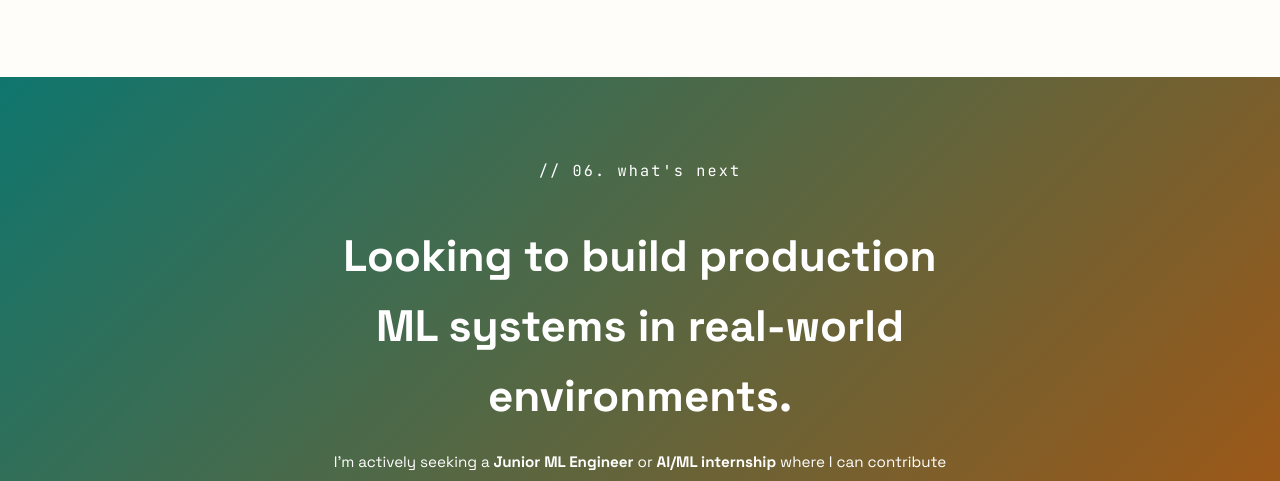
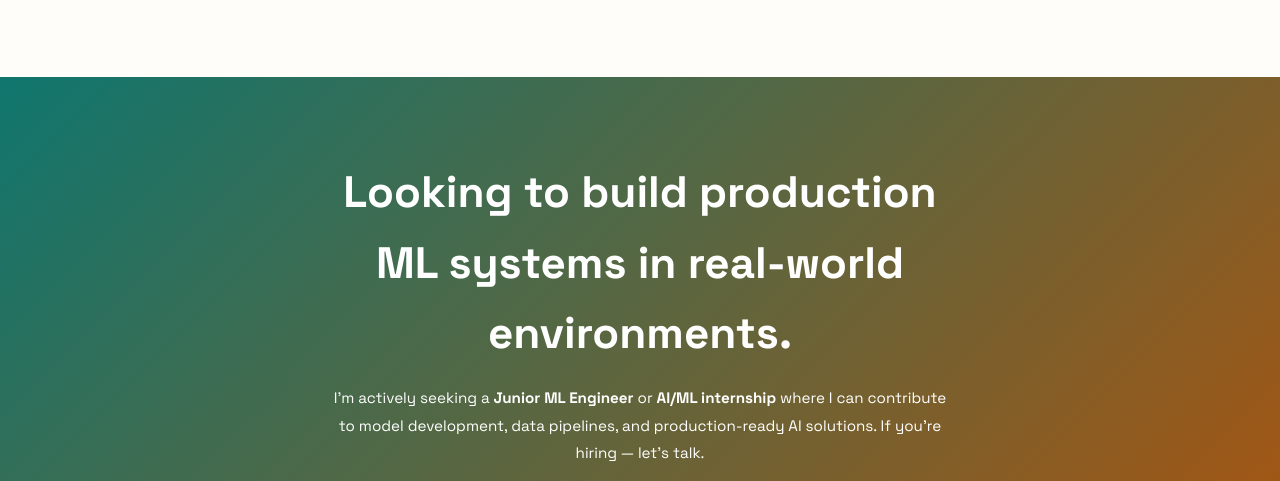
Before and after one commit to Srikanth-coder-max/portfolio, a plain HTML site: page index.html in a window 1280 px wide. Shown: the part 5206-5687 px from the top of the page. Drawn offline with Linux system fonts and the light colour scheme.

Commit message:
Refine portfolio content and contact section

```diff
--- a/index.html
+++ b/index.html
@@ -782,7 +782,6 @@
 <section id="contact">
     <div class="container">
         <div class="contact-wrap reveal">
-            <p class="contact-label">// 06. what's next</p>
             <h2>Looking to build production ML systems in real-world environments.</h2>
             <p>
                 I'm actively seeking a <strong>Junior ML Engineer</strong> or <strong>AI/ML internship</strong> where I can contribute to model development, data pipelines, and production-ready AI solutions. If you're hiring — let's talk.
```
